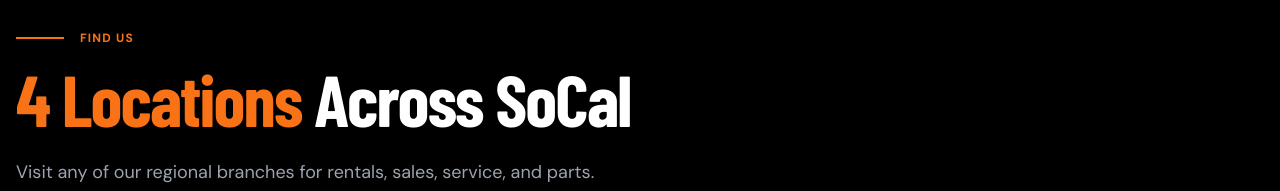
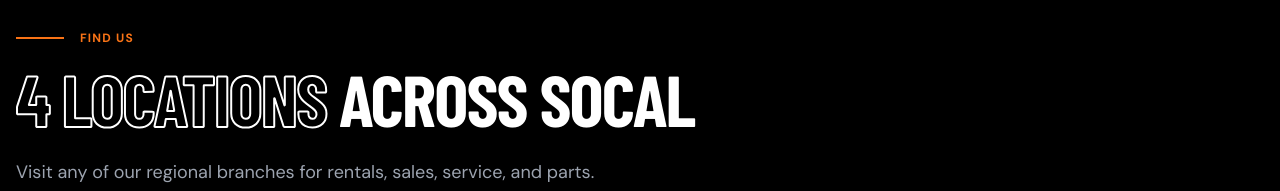
Before and after one commit to mypowertrip/all-access-services-copy, a React (Vite) app: page /locations in a window 1280 px wide. Shown: the part 138-329 px from the top of the page. Built offline with nearby package versions, Linux system fonts and the light colour scheme; no server answers; a web font is replaced by a local one.

Commit message:
File changes

```diff
--- a/src/pages/Locations.jsx
+++ b/src/pages/Locations.jsx
@@ -19,8 +19,8 @@ export default function Locations() {
               <div className="w-12 h-0.5 bg-orange-500" />
               <span className="text-orange-500 text-xs font-bold uppercase tracking-widest">Find Us</span>
             </div>
-            <h1 className="font-barlow text-5xl md:text-7xl font-black text-white tracking-tight mb-6">
-              <span className="text-orange-500">4 Locations</span> Across SoCal
+            <h1 className="font-barlow text-5xl md:text-7xl font-bold text-white tracking-tight mb-6 uppercase">
+              <span style={{ WebkitTextStroke: '2px white', color: 'transparent' }}>4 LOCATIONS</span> ACROSS SOCAL
             </h1>
             <p className="text-gray-400 text-lg max-w-2xl">Visit any of our regional branches for rentals, sales, service, and parts.</p>
           </motion.div>
```
